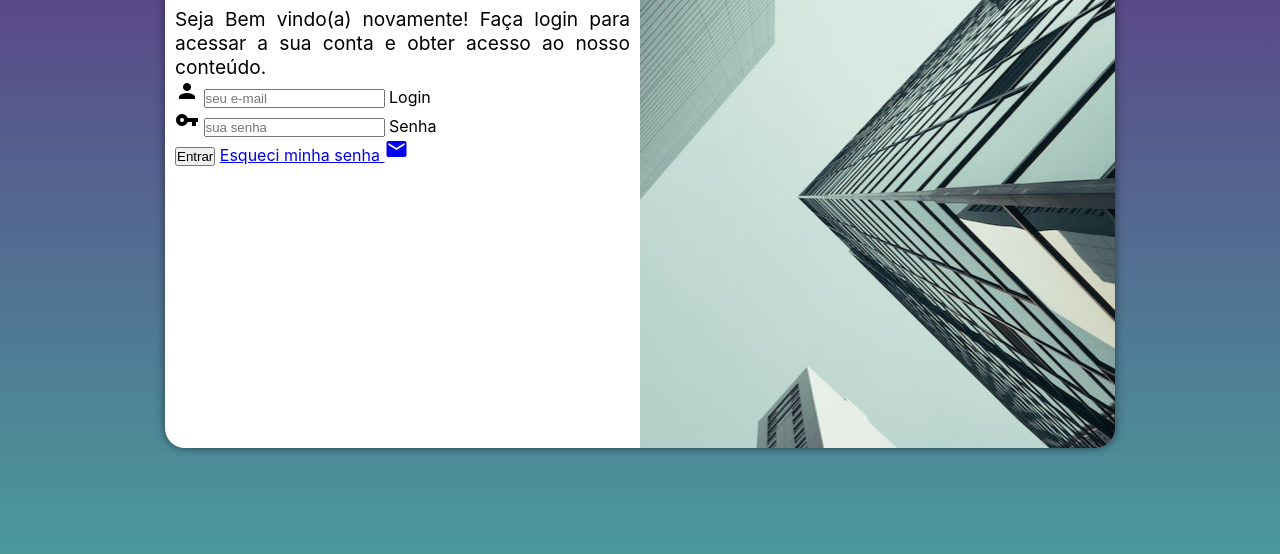
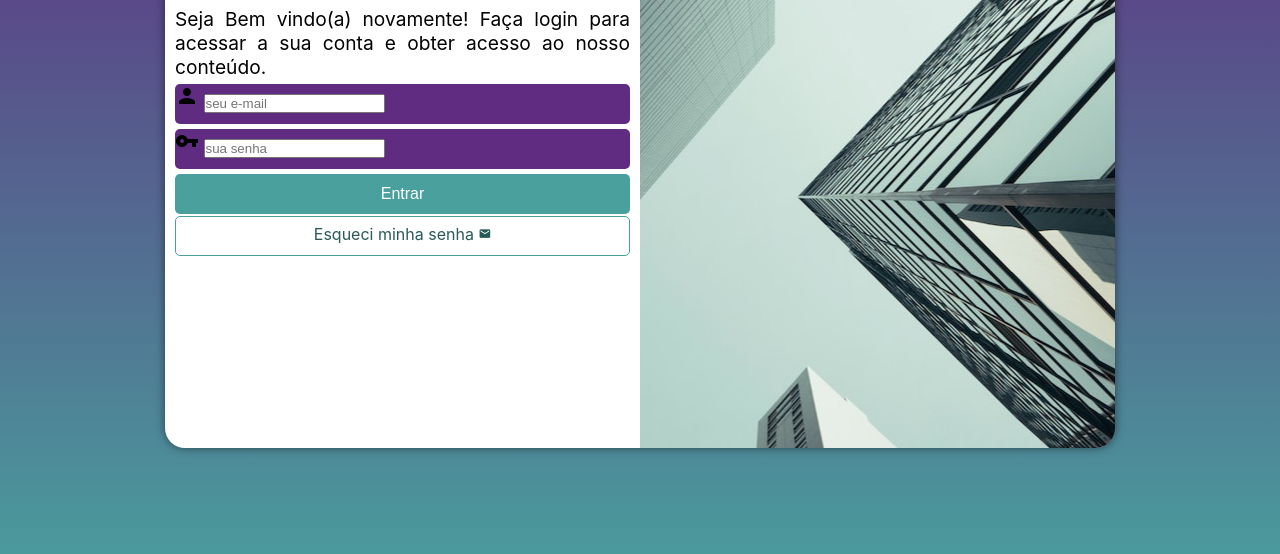
Before and after one commit to IgorAngelotti/Projeto-login, a plain HTML site: page index.html in a window 1280 px wide. Shown: the part 202-756 px from the top of the page. Drawn offline with Linux system fonts and the light colour scheme.

Commit message:
atualizações

```diff
--- a/estilos/style.css
+++ b/estilos/style.css
@@ -36,7 +36,7 @@ section#login{
 
     background-color: white;
     border-radius: 20px;
-    width: 250px;
+    width: 270px;
     height: 500px;
     overflow: hidden;
     box-shadow: 0px 0px 10px rgba(0, 0, 0, 0.5);
@@ -63,3 +63,56 @@ section#login > #formulario{
 #formulario > p{
     font-size: 0.8em;
 }
+
+form > .campo{
+    background-color: #5f2c82;
+    height: 40px;
+    border-radius: 5px;
+    margin: 5px 0px;
+
+}
+
+form > .campo > label{
+    display: none;
+}
+
+form > input[type=submit] {
+    display: block;
+    font-size: 1em;
+    width: 100%;
+    height: 40px;
+    background-color: #49a09d;
+    color: white;
+    border: none;
+    border-radius: 5px;
+    cursor: pointer;
+}
+
+form > input[type=submit]:hover{
+    background-color: #285a58;
+    transition: .15s;
+}
+
+form > a.botao{
+    display: block;
+    text-align: center;
+    font-size: 1em;
+    width: 100%;
+    height: 40px;
+    padding-top: 7px;
+    margin-top: 2px;
+    background-color: white;
+    color: #285a58;
+    border: 1px solid #49a09d;
+    border-radius: 5px;
+    text-decoration: none;
+}
+
+form > a.botao:hover{
+    background-color: #63dfda;
+    transition: .15s;
+}
+
+form > a.botao > span{
+    font-size: 0.8em;
+}
--- a/index.html
+++ b/index.html
@@ -30,7 +30,7 @@
                     <label for="isenha">Senha</label>
                 </div>
                 <input type="submit" value="Entrar">
-                <a href="esqueci.html">
+                <a href="esqueci.html" class="botao">
                     Esqueci minha senha <span class="material-icons">mail</span>
                 </a>
                 </form>
```
